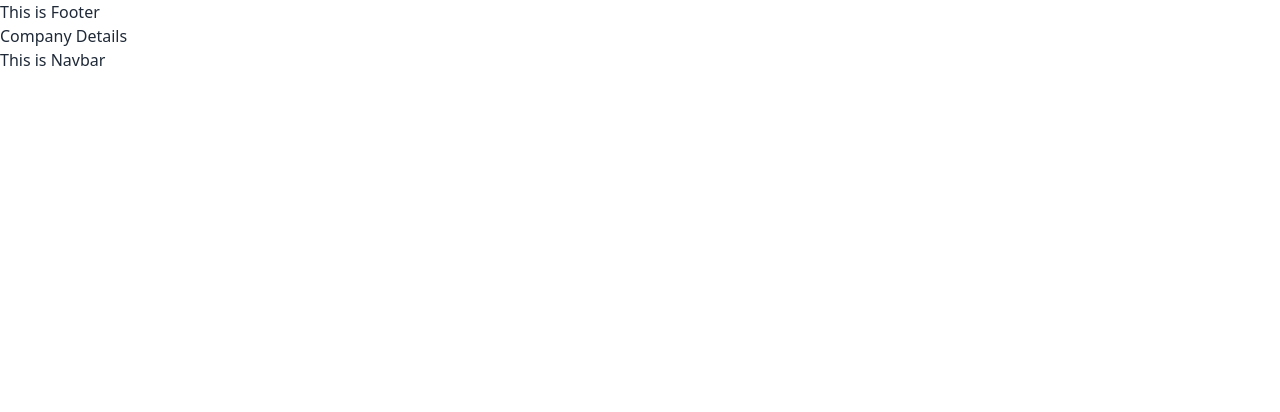
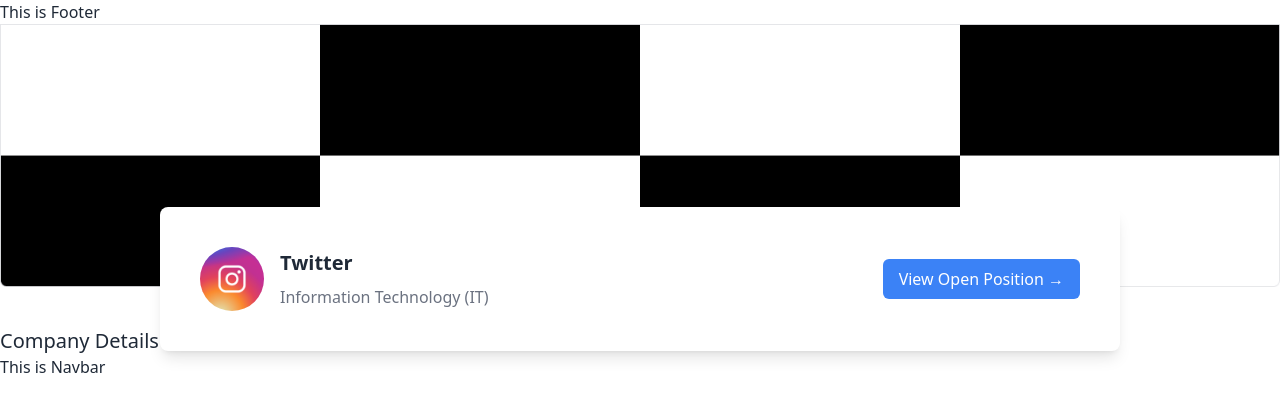
Before and after one commit to shahoriarniloy/Jobify, a React (Vite) app: page /company-details in a window 1280 px wide. Shown: the top 412 px of the page. Built offline with nearby package versions, Linux system fonts and the light colour scheme.

Commit message:
Add: Banner

```diff
--- a/src/Pages/CompanyDetails/CompanyDetails.jsx
+++ b/src/Pages/CompanyDetails/CompanyDetails.jsx
@@ -1,11 +1,44 @@
-import React from 'react';
+import bannerBg from "../../assets/image/CompanyDetails/bannerBg.png";
+import instagram_logo from "../../assets/image/CompanyDetails/instagram_logo.png";
 
 const CompanyDetails = () => {
-    return (
+  return (
+    <div className="">
+      <div className="relative">
+        {/* Banner Image */}
         <div>
-            <h2>Company Details</h2>
+          <img className="w-full" src={bannerBg} alt="Banner" />
         </div>
-    );
+
+        {/* Company Details Section (half over the banner) */}
+        <div className="container absolute left-1/2 transform -translate-x-1/2 md:-bottom-16 bg-white rounded-lg shadow-lg p-6 w-3/4">
+          <div className="flex md:p-4 items-center">
+            {/* Company Logo */}
+            <img
+              src={instagram_logo}
+              className="w-16 h-16 object-cover rounded-full"
+              alt="Company Logo"
+            />
+
+            {/* Company Information */}
+            <div className="pl-4">
+              <h3 className="font-bold text-xl md:pb-2">Twitter</h3>
+              <p className="text-gray-500">Information Technology (IT)</p>
+            </div>
+
+            {/* CTA Button */}
+            <div className="ml-auto">
+              <button className="bg-blue-500 text-white px-4 py-2 rounded-md">
+                View Open Position →
+              </button>
+            </div>
+          </div>
+        </div>
+      </div>
+
+      <h2 className="mt-10 text-xl">Company Details</h2>
+    </div>
+  );
 };
 
 export default CompanyDetails;
```
Also changed, not shown: src/assets/image/CompanyDetails/bannerBg.png (added), src/assets/image/CompanyDetails/instagram_logo.png (added).
